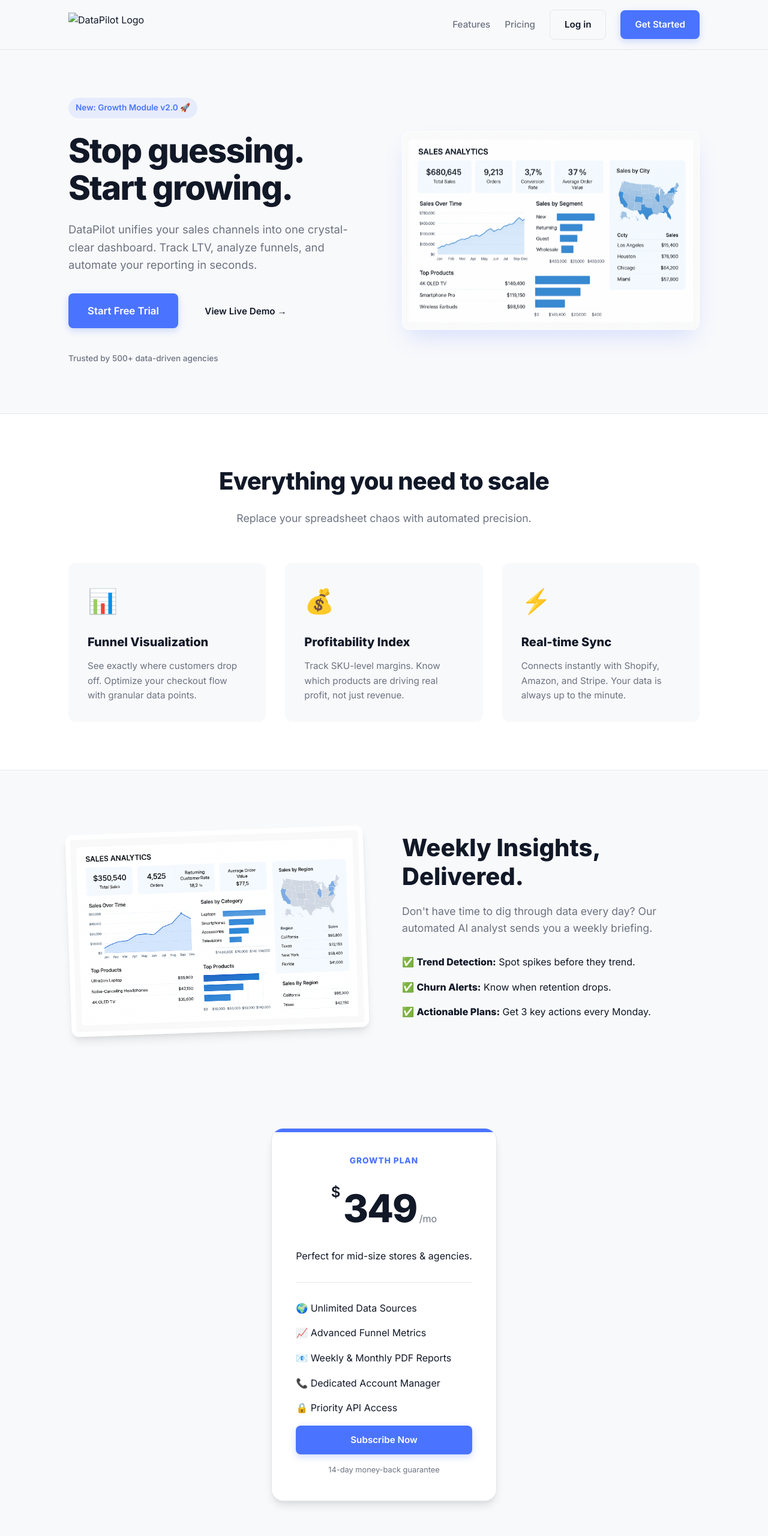
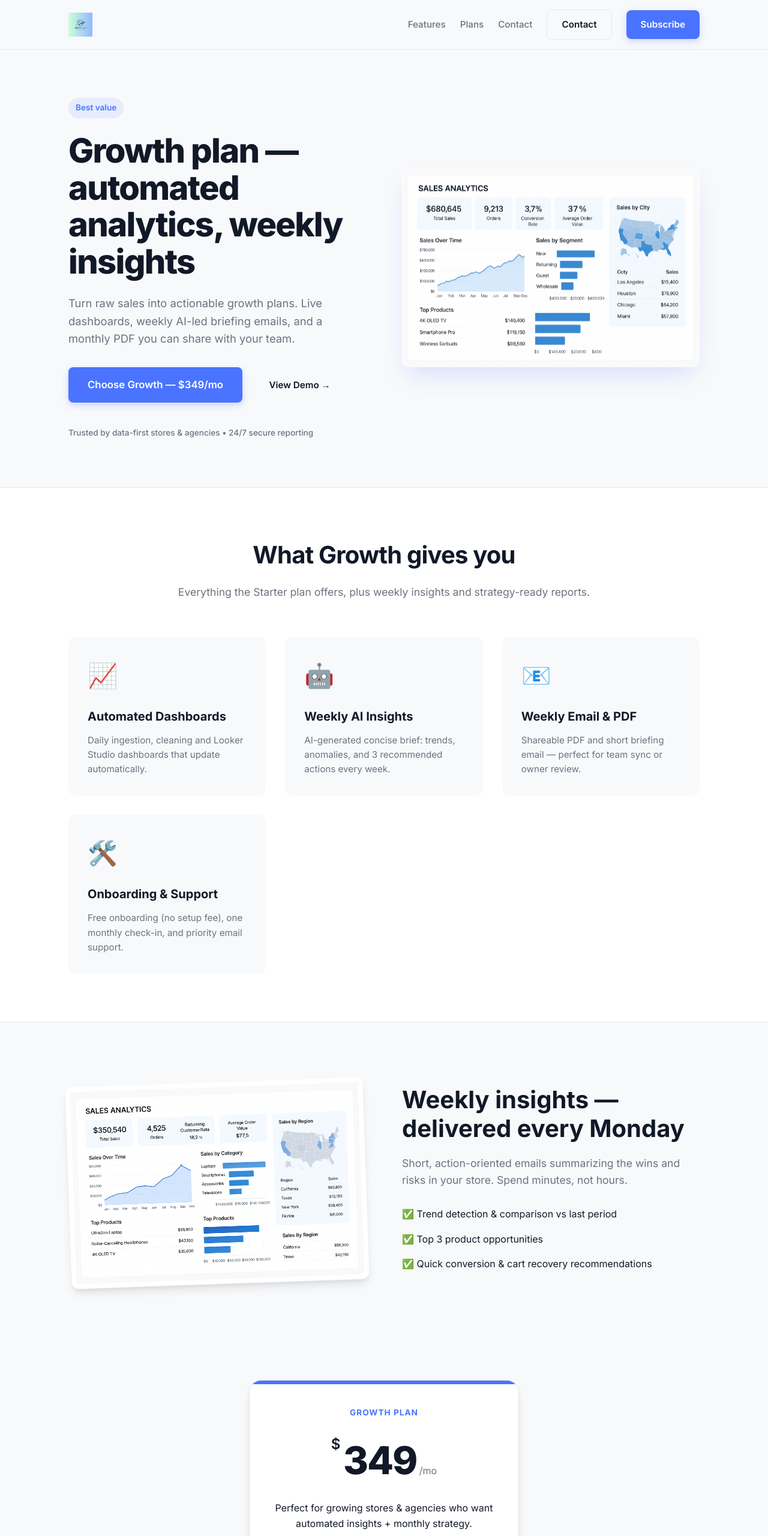
Before and after one commit to Kalpak901/datapilot-growth, a plain HTML site: page index.html in a window 1280 px wide. Shown: the top 2560 px of the page at 60% size. Drawn offline with Linux system fonts and the light colour scheme.

Commit message:
Revise index.html for improved layout and content
Updated HTML structure and content for the DataPilot landing page, including new meta tags, navigation links, hero section, features, and footer.

```diff
--- a/index.html
+++ b/index.html
@@ -1,99 +1,122 @@
-<!DOCTYPE html>
+<!doctype html>
 <html lang="en">
 <head>
-    <meta charset="UTF-8">
-    <meta name="viewport" content="width=device-width, initial-scale=1.0">
-    <title>DataPilot | Intelligent Sales Analytics</title>
+  <meta charset="utf-8" />
+  <meta name="viewport" content="width=device-width,initial-scale=1" />
+  <title>DataPilot • Growth Plan — Automated Analytics & Weekly Insights</title>
 
+  <!-- Google Font -->
   <link rel="preconnect" href="https://fonts.googleapis.com">
   <link rel="preconnect" href="https://fonts.gstatic.com" crossorigin>
-    <link href="https://fonts.googleapis.com/css2?family=Inter:wght@400;500;600;800&display=swap" rel="stylesheet">
+  <link href="https://fonts.googleapis.com/css2?family=Inter:wght@400;500;600;700;800&display=swap" rel="stylesheet">
 
-    <link rel="stylesheet" href="styles.css">
+  <!-- Main styles (upload styles.css to repo) -->
+  <link rel="stylesheet" href="styles.css" />
+  <meta name="theme-color" content="#4A74FF" />
 </head>
 <body>
 
+  <!-- NAV -->
   <nav class="navbar">
     <div class="container nav-container">
-            <a href="#" class="logo-link">
-                <img src="/assets/logo.png" alt="DataPilot Logo" class="nav-logo">
+      <a class="logo-link" href="/">
+        <img src="logo.png" alt="DataPilot logo" class="nav-logo">
       </a>
+
       <div class="nav-links">
-                <a href="#features">Features</a>
-                <a href="#pricing">Pricing</a>
-                <a href="#login" class="btn btn-secondary">Log in</a>
-                <a href="#get-started" class="btn btn-primary">Get Started</a>
+        <a href="/#features">Features</a>
+        <a href="/#pricing" class="active">Plans</a>
+        <a href="/#contact">Contact</a>
+        <a href="mailto:chris@datapilot.in.inet" class="btn btn-secondary">Contact</a>
+        <a href="#subscribe" class="btn btn-primary">Subscribe</a>
       </div>
     </div>
   </nav>
 
+  <!-- HERO -->
   <header class="hero-section">
     <div class="container hero-grid">
       <div class="hero-text">
-                <span class="badge">New: Growth Module v2.0 🚀</span>
-                <h1>Stop guessing.<br>Start growing.</h1>
+        <span class="badge">Best value</span>
+        <h1>Growth plan — automated analytics, weekly insights</h1>
         <p class="hero-subtext">
-                    DataPilot unifies your sales channels into one crystal-clear dashboard. Track LTV, analyze funnels, and automate your reporting in seconds.
+          Turn raw sales into actionable growth plans. Live dashboards, weekly AI-led briefing emails, and a monthly
+          PDF you can share with your team.
         </p>
+
         <div class="hero-buttons">
-                    <a href="#pricing" class="btn btn-primary btn-lg">Start Free Trial</a>
-                    <a href="#demo" class="btn btn-text">View Live Demo &rarr;</a>
+          <a href="#pricing" class="btn btn-primary btn-lg">Choose Growth — $349/mo</a>
+          <a href="#demo" class="btn btn-text">View Demo &rarr;</a>
         </div>
+
         <div class="trust-proof">
-                    <p>Trusted by 500+ data-driven agencies</p>
+          <p>Trusted by data-first stores & agencies • 24/7 secure reporting</p>
         </div>
       </div>
+
       <div class="hero-image-wrapper">
-                <img src="Dash.png" alt="DataPilot Dashboard Interface" class="hero-img floating">
+        <img src="Dash.png" alt="Dashboard preview" class="hero-img floating" />
         <div class="hero-glow"></div>
       </div>
     </div>
   </header>
 
+  <!-- FEATURES -->
   <section id="features" class="features-section">
     <div class="container">
       <div class="section-header text-center">
-                <h2>Everything you need to scale</h2>
-                <p>Replace your spreadsheet chaos with automated precision.</p>
+        <h2>What Growth gives you</h2>
+        <p>Everything the Starter plan offers, plus weekly insights and strategy-ready reports.</p>
       </div>
 
       <div class="features-grid">
         <div class="feature-card">
-                    <div class="feature-icon">📊</div>
-                    <h3>Funnel Visualization</h3>
-                    <p>See exactly where customers drop off. Optimize your checkout flow with granular data points.</p>
+          <div class="feature-icon">📈</div>
+          <h3>Automated Dashboards</h3>
+          <p>Daily ingestion, cleaning and Looker Studio dashboards that update automatically.</p>
         </div>
+
         <div class="feature-card">
-                    <div class="feature-icon">💰</div>
-                    <h3>Profitability Index</h3>
-                    <p>Track SKU-level margins. Know which products are driving real profit, not just revenue.</p>
+          <div class="feature-icon">🤖</div>
+          <h3>Weekly AI Insights</h3>
+          <p>AI-generated concise brief: trends, anomalies, and 3 recommended actions every week.</p>
         </div>
+
         <div class="feature-card">
-                    <div class="feature-icon">⚡</div>
-                    <h3>Real-time Sync</h3>
-                    <p>Connects instantly with Shopify, Amazon, and Stripe. Your data is always up to the minute.</p>
+          <div class="feature-icon">📧</div>
+          <h3>Weekly Email & PDF</h3>
+          <p>Shareable PDF and short briefing email — perfect for team sync or owner review.</p>
+        </div>
+
+        <div class="feature-card">
+          <div class="feature-icon">🛠️</div>
+          <h3>Onboarding & Support</h3>
+          <p>Free onboarding (no setup fee), one monthly check-in, and priority email support.</p>
         </div>
       </div>
     </div>
   </section>
 
+  <!-- PREVIEW / INSIGHT -->
   <section class="preview-section">
     <div class="container preview-grid">
       <div class="preview-image">
-                <img src="Insight.png" alt="Weekly Insights Report" class="insight-img">
+        <img src="Insight.png" alt="Weekly insights preview" class="insight-img">
       </div>
+
       <div class="preview-text">
-                <h2>Weekly Insights, <br>Delivered.</h2>
-                <p>Don't have time to dig through data every day? Our automated AI analyst sends you a weekly briefing.</p>
+        <h2>Weekly insights — delivered every Monday</h2>
+        <p>Short, action-oriented emails summarizing the wins and risks in your store. Spend minutes, not hours.</p>
         <ul class="check-list">
-                    <li>✅ <strong>Trend Detection:</strong> Spot spikes before they trend.</li>
-                    <li>✅ <strong>Churn Alerts:</strong> Know when retention drops.</li>
-                    <li>✅ <strong>Actionable Plans:</strong> Get 3 key actions every Monday.</li>
+          <li>✅ Trend detection & comparison vs last period</li>
+          <li>✅ Top 3 product opportunities</li>
+          <li>✅ Quick conversion & cart recovery recommendations</li>
         </ul>
       </div>
     </div>
   </section>
 
+  <!-- PRICING -->
   <section id="pricing" class="pricing-section">
     <div class="container">
       <div class="pricing-card">
@@ -104,39 +127,84 @@
             <span class="amount">349</span>
             <span class="period">/mo</span>
           </div>
-                    <p class="plan-desc">Perfect for mid-size stores & agencies.</p>
+          <p class="plan-desc">Perfect for growing stores & agencies who want automated insights + monthly strategy.</p>
         </div>
+
         <hr class="divider">
+
         <div class="pricing-features">
           <ul>
-                        <li>🌍 Unlimited Data Sources</li>
-                        <li>📈 Advanced Funnel Metrics</li>
-                        <li>📧 Weekly & Monthly PDF Reports</li>
-                        <li>📞 Dedicated Account Manager</li>
-                        <li>🔒 Priority API Access</li>
+            <li>🌍 Unlimited data sources (Sheets, CSV, Shopify, Stripe)</li>
+            <li>📈 Live Looker Studio dashboard (24h updates)</li>
+            <li>📬 Weekly AI briefing email (auto)</li>
+            <li>📄 Monthly PDF summary</li>
+            <li>📞 1 monthly strategy call (30 mins)</li>
+            <li>🔒 Secure data handling — Google Drive + Sheets</li>
+            <li>⚙️ Free onboarding (no setup fee)</li>
           </ul>
         </div>
+
         <div class="pricing-footer">
-                    <a href="#" class="btn btn-primary btn-full">Subscribe Now</a>
-                    <p class="guarantee">14-day money-back guarantee</p>
+          <!-- Replace with your PayPal/checkout link -->
+          <form action="https://www.paypal.com/cgi-bin/webscr" method="post" target="_top">
+    <input type="hidden" name="cmd" value="_s-xclick">
+    <input type="hidden" name="hosted_button_id" value="46D6GRFPSN4FG">
+    <input type="hidden" name="currency_code" value="USD">
+
+    <button type="submit" class="btn btn-primary btn-full">
+        Subscribe — $349 /mo
+    </button>
+</form>
+
+          <p class="guarantee">14-day money-back guarantee • Cancel anytime</p>
         </div>
       </div>
     </div>
   </section>
 
+  <!-- FAQ -->
+  <section class="features-section">
+    <div class="container">
+      <div class="section-header">
+        <h2>FAQ</h2>
+      </div>
+
+      <div class="features-grid">
+        <div class="feature-card">
+          <h3>How long does onboarding take?</h3>
+          <p>We set up your pipeline and publish a working dashboard within 48–72 hours after we receive data access.</p>
+        </div>
+        <div class="feature-card">
+          <h3>What formats do you accept?</h3>
+          <p>Google Sheets, CSV exports, or direct store integrations (Shopify, WooCommerce). We handle the upload.</p>
+        </div>
+        <div class="feature-card">
+          <h3>How private is my data?</h3>
+          <p>We use your Google Drive + Looker Studio only. We never publish your data. You control access.</p>
+        </div>
+      </div>
+    </div>
+  </section>
+
+  <!-- FOOTER -->
   <footer class="footer">
     <div class="container footer-content">
       <div class="footer-brand">
-                <img src="/assets/logo.png" alt="DataPilot" class="footer-logo">
-                <p>&copy; 2024 DataPilot Inc.</p>
+        <img src="logo.png" alt="DataPilot" class="footer-logo">
+        <p>&copy; <span id="year"></span> DataPilot</p>
       </div>
       <div class="footer-links">
-                <a href="#">Privacy</a>
-                <a href="#">Terms</a>
-                <a href="#">Contact Support</a>
+        <a href="/privacy.html">Privacy</a>
+        <a href="/terms.html">Terms</a>
+        <a href="mailto:chris@datapilot.in.inet">Support</a>
       </div>
     </div>
   </footer>
 
+  <script>
+    // small UI scripts
+    document.getElementById('year').innerText = new Date().getFullYear();
+  </script>
+
 </body>
 </html>
```
Lines whose indentation alone changed are shown as unchanged.
